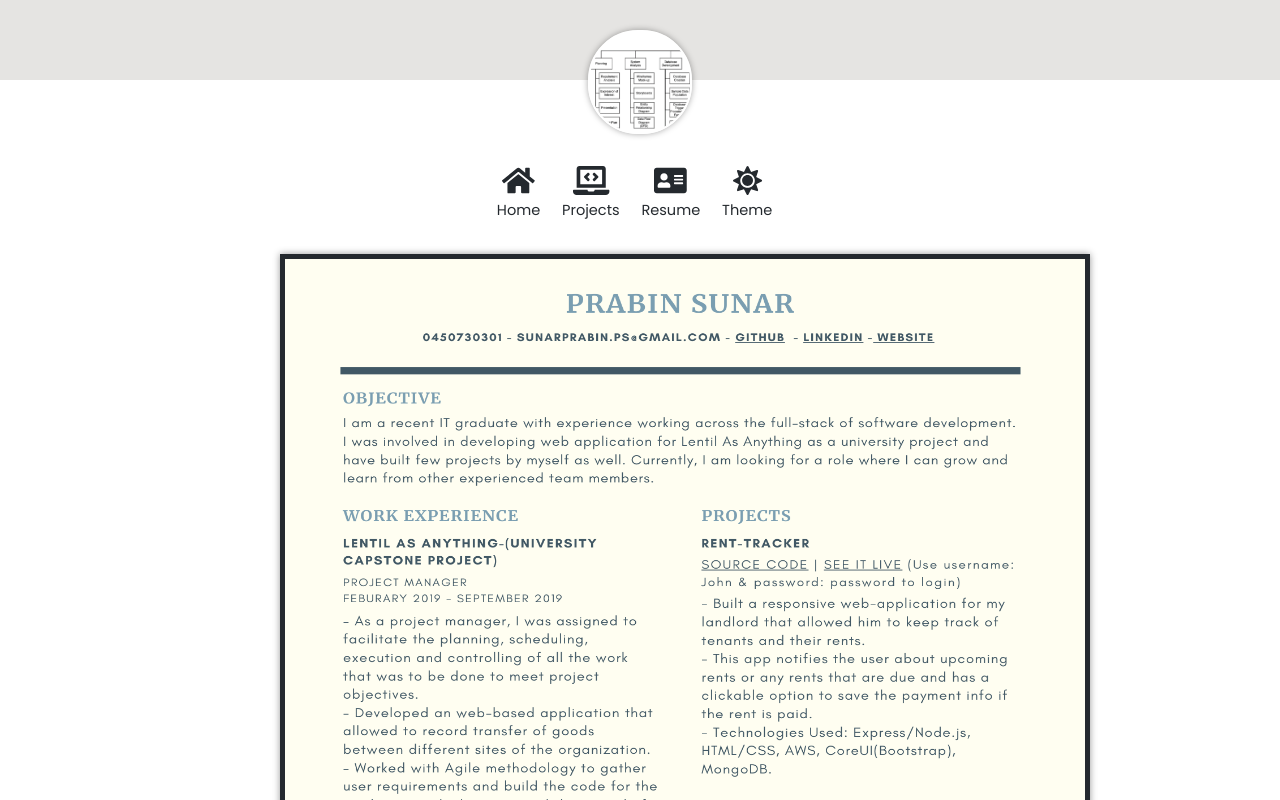
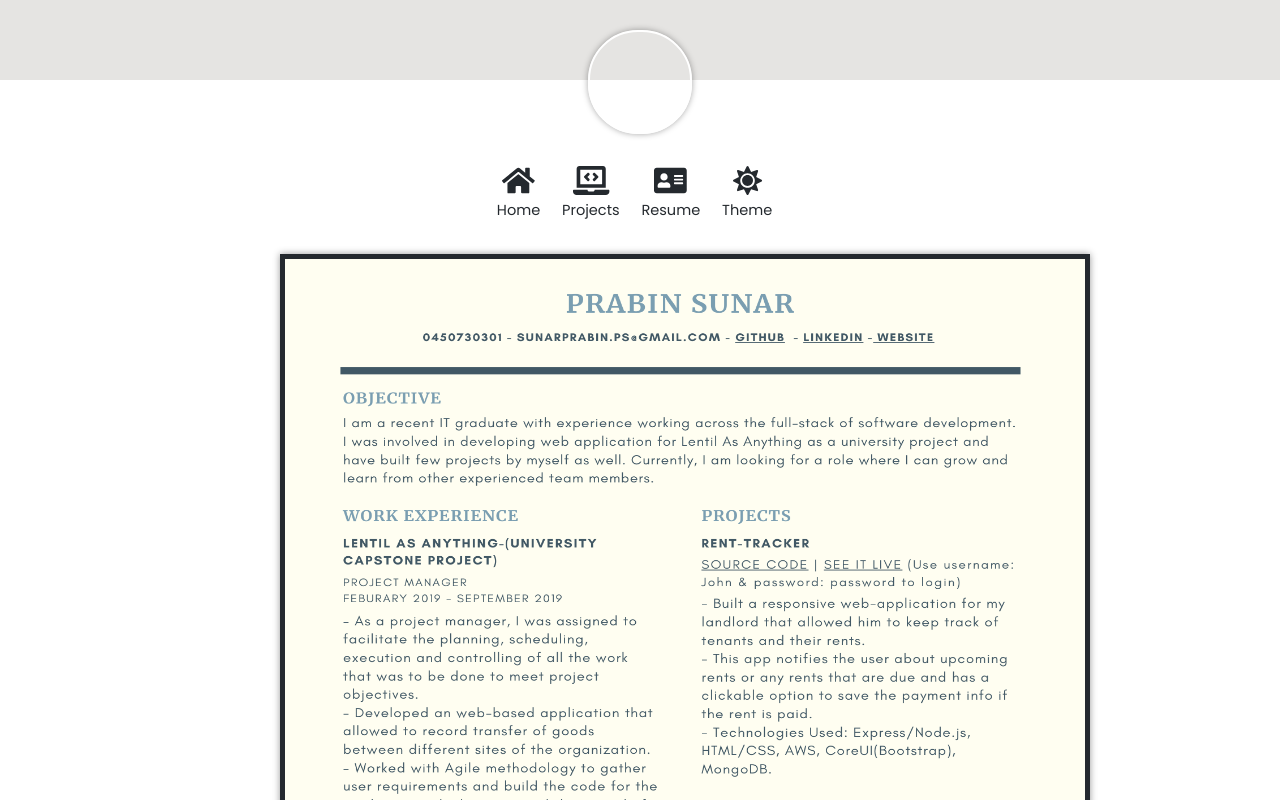
Before and after one commit to prabinsunar/prabinsunar.github.io, a React (Create React App) app: page /resume in a window 1280 px wide. Shown: the top 800 px of the page. Built offline with nearby package versions, Linux system fonts and the light colour scheme; a web font is replaced by a local one.

Commit message:
background image

```diff
--- a/src/components/common/Header.css
+++ b/src/components/common/Header.css
@@ -1,7 +1,7 @@
 /* Profile pix */
 
 .avatar {
-	background-image: url('../assets/3.png');
+	background-image: red;
 	background-size: cover;
 	margin-left: auto;
 	margin-right: auto;
```
Also changed, not shown: 1 other file (tests, documents, lock files or other folders).
